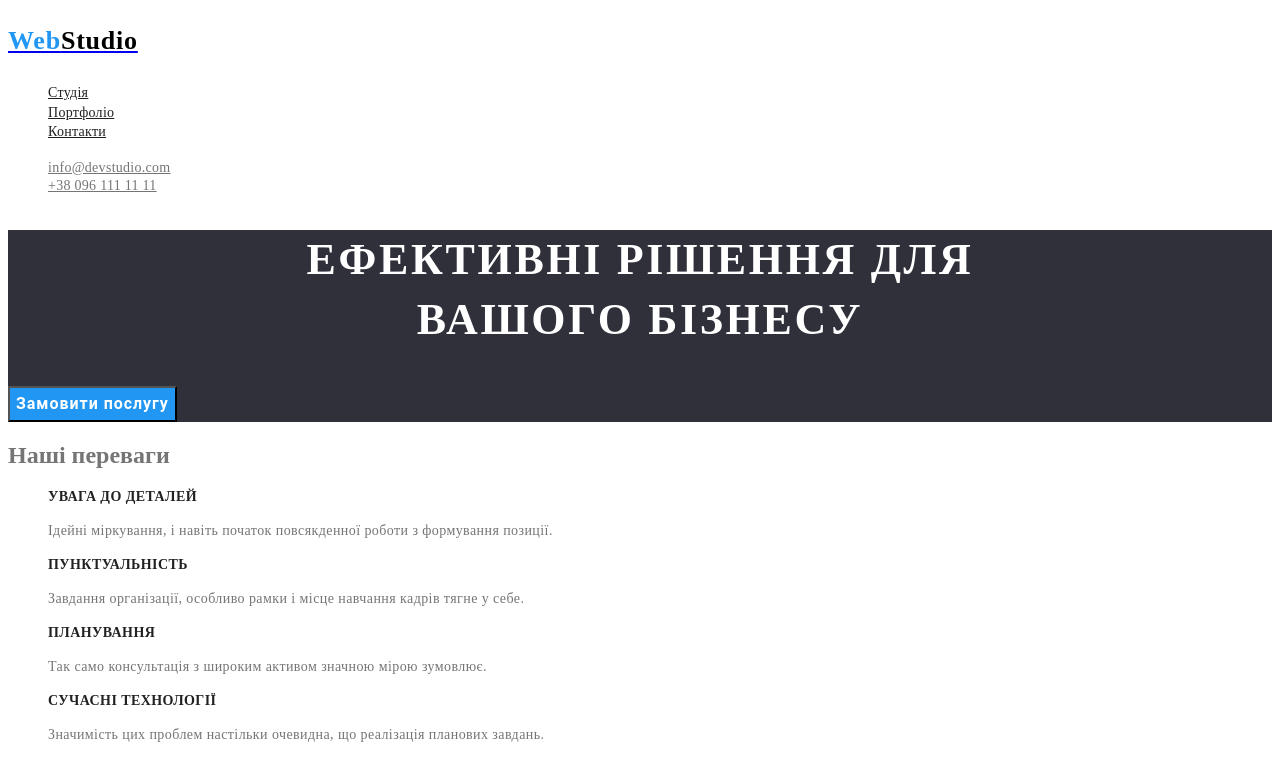
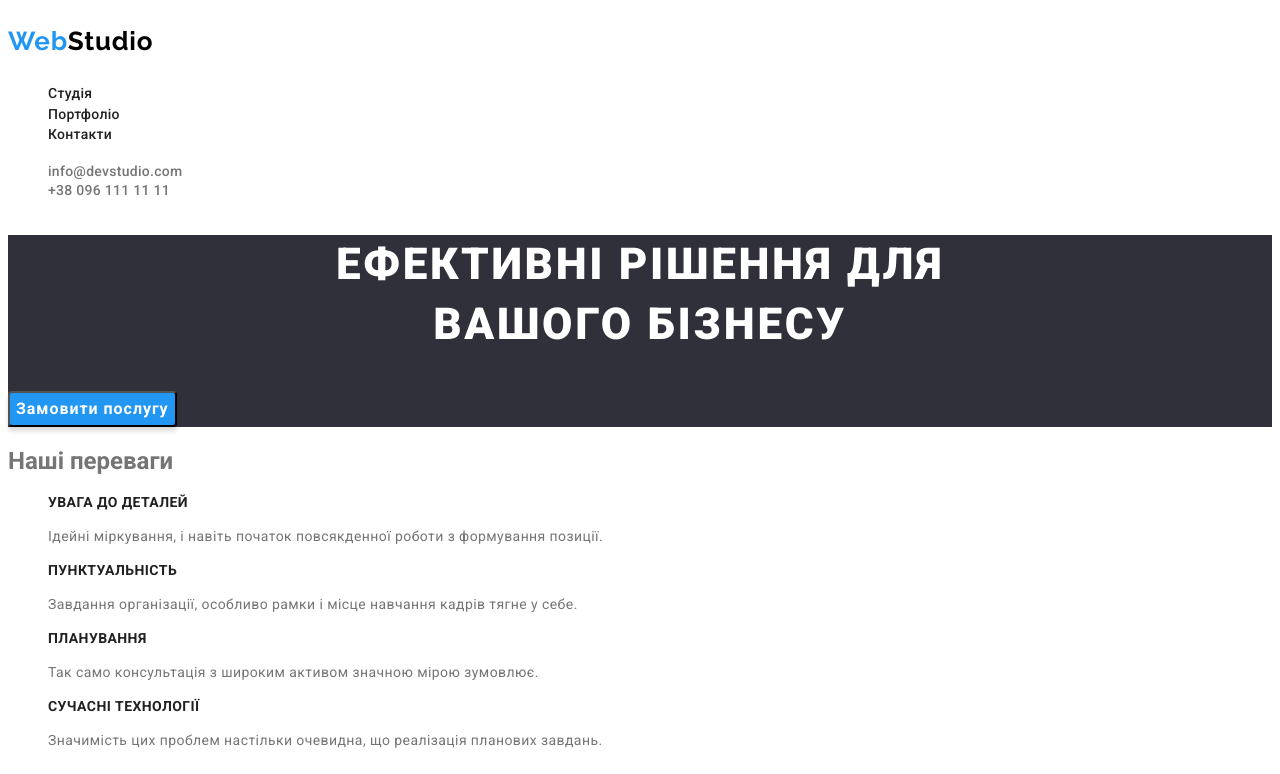
Before and after one commit to BohdanMus/goit-markup-hw-02, a plain HTML site: page index.html in a window 1280 px wide. Shown: the top 774 px of the page. Drawn offline with Linux system fonts and the light colour scheme.

Commit message:
доработки

```diff
--- a/css/styles.css
+++ b/css/styles.css
@@ -8,11 +8,14 @@
 body {
   background-color: #ffffff;
   color: #757575;
-  font-family: Roboto sans-serif;
+  font-family: 'Roboto', sans-serif;
 }
 
-ul {
+.list {
   list-style: none;
+}
+.link {
+  text-decoration: none;
 }
 
 /* root */
@@ -86,6 +89,8 @@ text-align: center;
 letter-spacing: 0.06em;
 color: #FFFFFF;
 background-color: #2196F3;
+box-shadow: 0px 4px 4px rgba(0, 0, 0, 0.15);
+border-radius: 4px;
 }
 
 /* FEATURE */
@@ -218,6 +223,7 @@ color: rgba(255, 255, 255, 0.6);
 /* .page-portfolio {
 } */
 .filter-button {
+font-family: 'Roboto';
 font-style: normal;
 font-weight: 500;
 font-size: 16px;
@@ -226,6 +232,7 @@ text-align: center;
 letter-spacing: 0.03em;
 color: #212121;
 background-color: #F5F4FA;
+border-radius: 4px;
 }
 .filter-button:hover, .filter-button:focus {background-color: #2196f3; color: #FFFFFF;}
 
--- a/index.html
+++ b/index.html
@@ -5,21 +5,24 @@
     <meta http-equiv="X-UA-Compatible" content="IE=edge" />
     <meta name="viewport" content="width=device-width, initial-scale=1.0" />
     <title>WebStudio</title>
+    <link rel="preconnect" href="https://fonts.googleapis.com">
+    <link rel="preconnect" href="https://fonts.gstatic.com" crossorigin>
+    <link href="https://fonts.googleapis.com/css2?family=Raleway:wght@700&family=Roboto:wght@400;500;700;900&display=swap" rel="stylesheet">
     <link rel="stylesheet" href="./css/styles.css">
   </head>
   <body>
     <header>
       <nav>
-        <a href="/index.html"><p class="logo-1">Web<span class="logo-2">Studio</span></p></a>
-        <ul class="site-nav">
-          <li><a href="/index.html" class="nav-link">Студія</a></li>
-          <li><a href="/portfolio.html" class="nav-link">Портфоліо</a></li>
-          <li><a href="" class="nav-link">Контакти</a></li>
+        <a href="/index.html" class="link"><p class="logo-1">Web<span class="logo-2">Studio</span></p></a>
+        <ul class="site-nav list">
+          <li><a href="/index.html" class="nav-link link">Студія</a></li>
+          <li><a href="/portfolio.html" class="nav-link link">Портфоліо</a></li>
+          <li><a href="" class="nav-link link">Контакти</a></li>
         </ul>
       </nav>
-      <ul class="contact-header">
-        <li><a href="mailto:info@devstudio.com" class="contact-header-link">info@devstudio.com</a></li>
-        <li><a href="tel:+380961111111" class="contact-header-link">+38 096 111 11 11</a></li>
+      <ul class="contact-header list">
+        <li><a href="mailto:info@devstudio.com" class="contact-header-link link">info@devstudio.com</a></li>
+        <li><a href="tel:+380961111111" class="contact-header-link link">+38 096 111 11 11</a></li>
       </ul>
     </header>
     <main>
@@ -33,7 +36,7 @@
       </section>
       <section class="section-feature">
         <h2>Наші переваги</h2>
-        <ul class="feature-list">
+        <ul class="feature-list list">
             <li class="feature-item">
               <h3 class="feature-title">Увага до деталей</h3>
               <p class="feature-text">
@@ -65,7 +68,7 @@
       </section>
       <section class="section-examples">
         <h2 class="examples-title">Чим ми займаємося</h2>
-        <ul>
+        <ul class="list">
           <li>
             <img
               src="./images/box1-min.jpg"
@@ -94,7 +97,7 @@
       </section>
       <section class="section-team">
         <h2 class="team-title">Наша команда</h2>
-        <ul class="team-list">
+        <ul class="team-list list">
             <li class="team-item">
                 <img src="./images/team-card-1.jpg" alt="Усміхнений хлопець в окулярах" width="270" height="260">
                 <h3 class="team-name">Ігор Дем'яненко</h3>
@@ -119,12 +122,12 @@
       </section>
     </main>
     <footer class="footer">
-    <a href="/index.html"><p class="logo-footer-1">Web<span class="logo-footer-2">Studio</span></p></a>
+    <a href="/index.html" class="link"><p class="logo-footer-1">Web<span class="logo-footer-2">Studio</span></p></a>
     <address class="address">
-        <ul class="address-list">
-        <li><a href="https://goo.gl/maps/CPtrU1FHBa2aNyZL9" target="_blank" rel="noopener noreferrer nofollow" class="footer-address">м. Київ, пр-т Лесі Українки, 26</a></li>
-        <li><a href="mailto:info@devstudio.com" class="footer-mail">info@devstudio.com</a></li>
-        <li><a href="tel:+380961111111" class="footer-tel">+38 096 111 11 11</a></li>
+        <ul class="address-list list">
+        <li><a href="https://goo.gl/maps/CPtrU1FHBa2aNyZL9" target="_blank" rel="noopener noreferrer nofollow" class="footer-address link">м. Київ, пр-т Лесі Українки, 26</a></li>
+        <li><a href="mailto:info@devstudio.com" class="footer-mail link">info@devstudio.com</a></li>
+        <li><a href="tel:+380961111111" class="footer-tel link">+38 096 111 11 11</a></li>
         </ul>
     </address>
     </footer>
```
Also changed, not shown: portfolio.html (+15 -15 lines).
